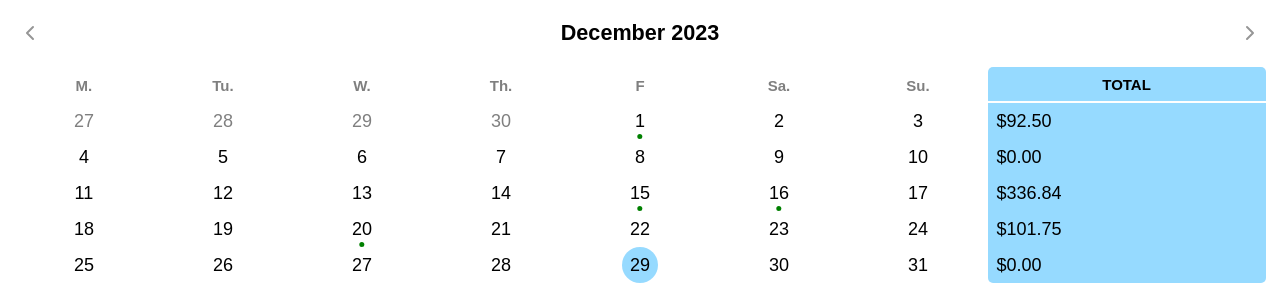
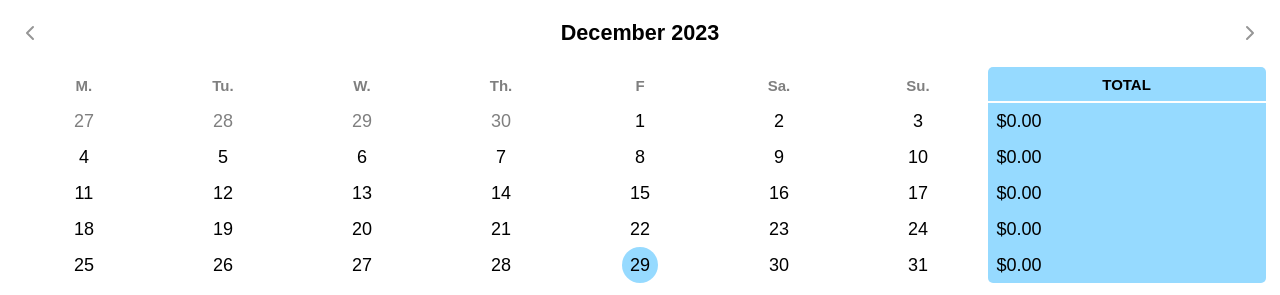
Before and after one commit to MinhQuan-Tran/Payment-Calculator, a Vue app in the folder Payment Calculator/: page / in a window 1280 px wide. Shown: the top 295 px of the page. Built offline with nearby package versions, Linux system fonts and the light colour scheme.

Commit message:
Make save and load data to localStorage and reset form after adding entry

```diff
--- a/Payment Calculator/src/App.vue
+++ b/Payment Calculator/src/App.vue
@@ -5,89 +5,8 @@ import { type Entry } from "@/types";
 
 export default {
   data() {
-    // Sample entries data
-    const entries = [
-      {
-        id: 1,
-        workplace: "PappaRich",
-        payRate: 23.23,
-        from: "2023-11-01T19:00:00Z", // Converted from Sydney time to UTC
-        to: "2023-11-01T23:00:00Z",   // Converted from Sydney time to UTC
-      },
-      {
-        id: 2,
-        workplace: "Coffee House",
-        payRate: 18.50,
-        from: "2023-11-05T21:30:00Z", // Converted from Sydney time to UTC
-        to: "2023-11-06T01:30:00Z",   // Converted from Sydney time to UTC
-      },
-      {
-        id: 3,
-        workplace: "PappaRich",
-        payRate: 23.23,
-        from: "2023-11-12T18:45:00Z", // Converted from Sydney time to UTC
-        to: "2023-11-12T23:15:00Z",   // Converted from Sydney time to UTC
-      },
-      {
-        id: 4,
-        workplace: "Coffee House",
-        payRate: 18.50,
-        from: "2023-12-01T07:15:00Z", // Converted from Sydney time to UTC
-        to: "2023-12-01T12:15:00Z",   // Converted from Sydney time to UTC
-      },
-      {
-        id: 5,
-        workplace: "PappaRich",
-        payRate: 23.23,
-        from: "2023-12-15T20:00:00Z", // Converted from Sydney time to UTC
-        to: "2023-12-16T00:30:00Z",   // Converted from Sydney time to UTC
-      },
-      {
-        id: 6,
-        workplace: "Coffee House",
-        payRate: 18.50,
-        from: "2023-12-20T09:30:00Z", // Converted from Sydney time to UTC
-        to: "2023-12-20T15:00:00Z",   // Converted from Sydney time to UTC
-      },
-      {
-        id: 7,
-        workplace: "PappaRich",
-        payRate: 23.23,
-        from: "2024-01-05T18:30:00Z", // Converted from Sydney time to UTC
-        to: "2024-01-05T23:00:00Z",   // Converted from Sydney time to UTC
-      },
-      {
-        id: 8,
-        workplace: "Coffee House",
-        payRate: 18.50,
-        from: "2024-01-15T08:00:00Z", // Converted from Sydney time to UTC
-        to: "2024-01-15T14:00:00Z",   // Converted from Sydney time to UTC
-      },
-      {
-        id: 9,
-        workplace: "PappaRich",
-        payRate: 23.23,
-        from: "2024-02-10T19:45:00Z", // Converted from Sydney time to UTC
-        to: "2024-02-11T00:15:00Z",   // Converted from Sydney time to UTC
-      },
-      {
-        id: 10,
-        workplace: "Coffee House",
-        payRate: 18.50,
-        from: "2024-02-20T10:15:00Z", // Converted from Sydney time to UTC
-        to: "2024-02-20T15:45:00Z",   // Converted from Sydney time to UTC
-      },
-      {
-        id: 11,
-        workplace: "PappaRich",
-        payRate: 23.23,
-        from: "2023-12-16T05:00:00Z", // Converted from Sydney time to UTC
-        to: "2023-12-16T10:30:00Z",   // Converted from Sydney time to UTC
-      },
-    ];
-
     return {
-      entries,
+      entries: [] as Entry[],
       selectedDate: new Date(),
     }
   },
@@ -118,10 +37,22 @@ export default {
     selectedEntry(entry: Entry | null) {
       console.log(entry);
     },
+    entries: {
+      handler(entries: Entry[]) {
+        localStorage.setItem("entries", JSON.stringify(entries));
+      },
+      deep: true,
+    }
   },
   components: {
     WeekSchedule,
     DaySchedule,
+  },
+  mounted() {
+    const entries = localStorage.getItem("entries");
+    if (entries) {
+      this.entries = JSON.parse(entries);
+    }
   },
 };
 </script>
--- a/Payment Calculator/src/components/DaySchedule.vue
+++ b/Payment Calculator/src/components/DaySchedule.vue
@@ -62,7 +62,11 @@ export default {
                         from: from.toISOString(),
                         to: to.toISOString(),
                     };
+
                     this.$emit("addEntry", entry);
+
+                    form.reset();
+
                     dialog.close();
                 }
             }
```
